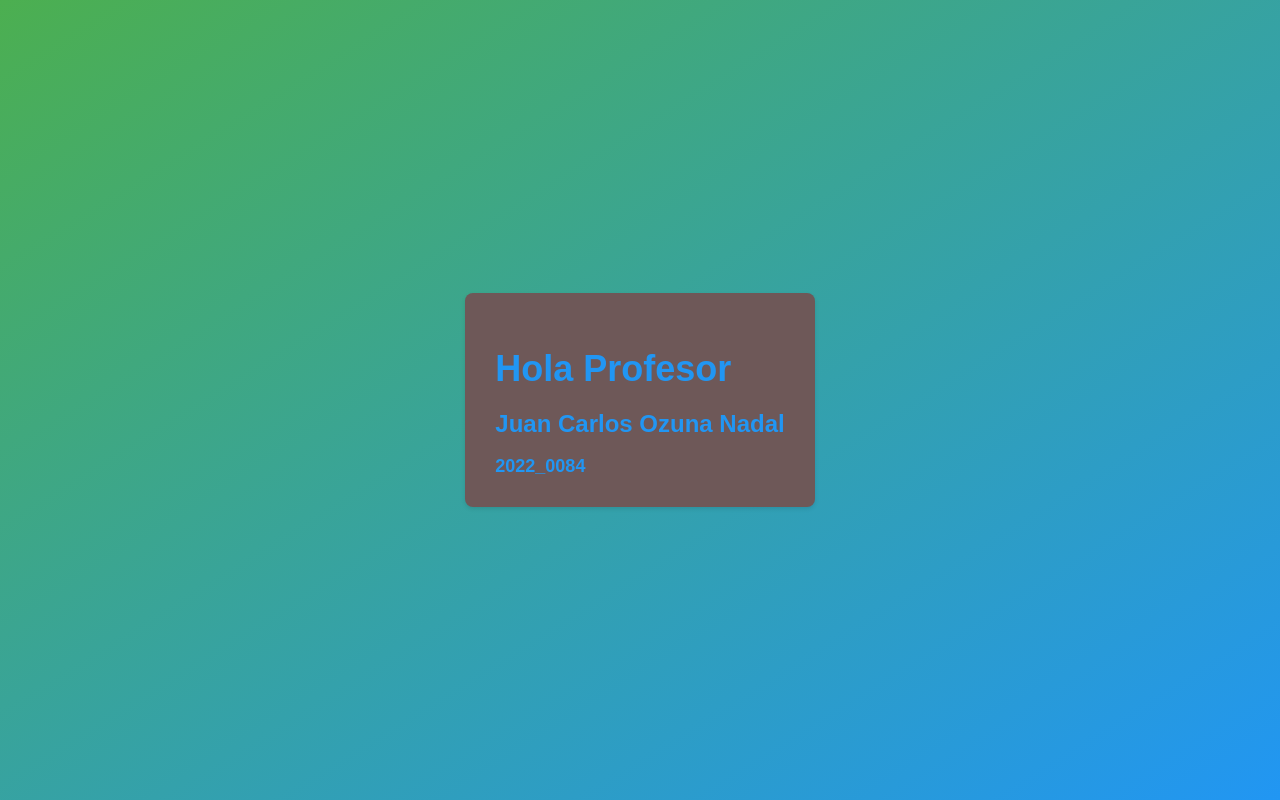
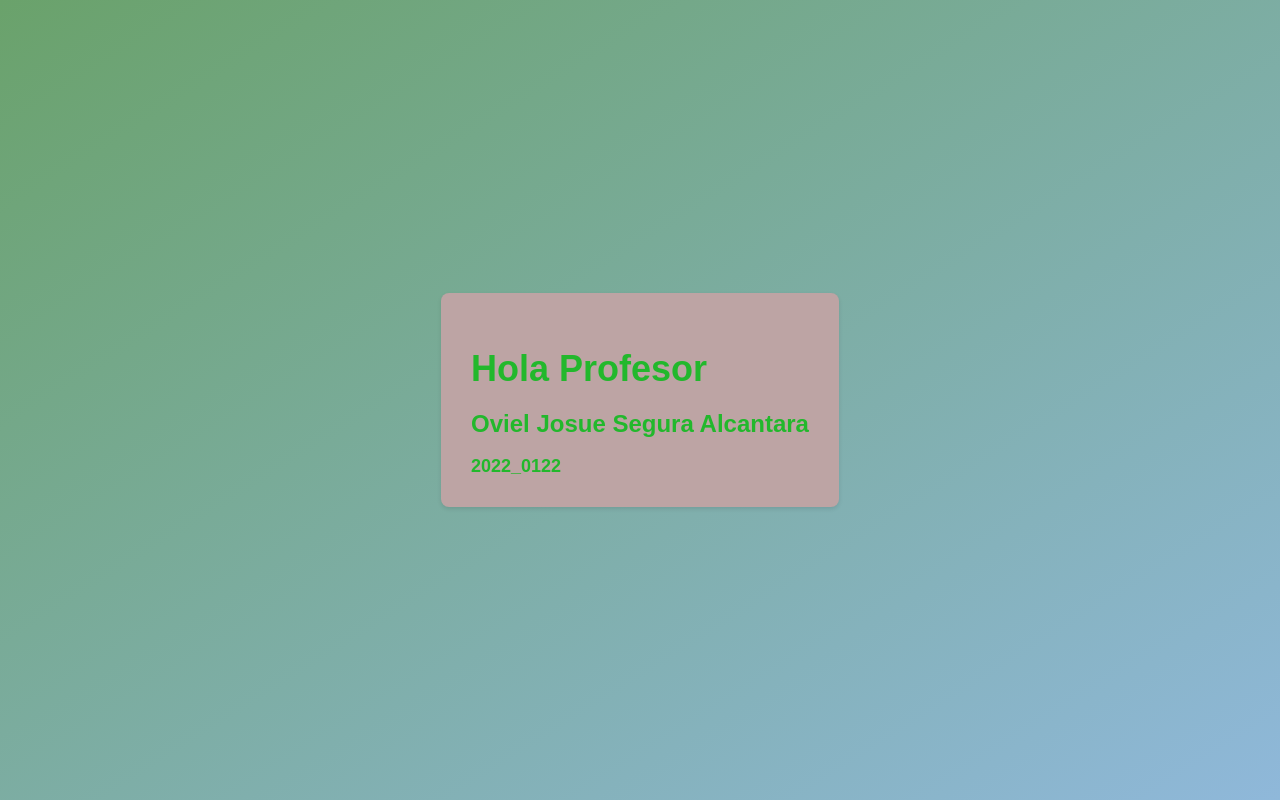
Before and after one commit to oviel123456/Webside_Electiva, a website: page index.html in a window 1280 px wide. Drawn offline with Linux system fonts and the light colour scheme.

Commit message:
Initial commit

```diff
--- a/index.html
+++ b/index.html
@@ -5,7 +5,7 @@
     <style>
         body {
             font-family: Arial, sans-serif;
-            background-image: linear-gradient(to bottom right, #4CAF50, #2196F3);
+            background-image: linear-gradient(to bottom right, #6aa26b, #8fb8da);
             margin: 0;
             padding: 0;
         }
@@ -19,7 +19,7 @@
         }
 
         .card {
-            background-color: #6e5858;
+            background-color: #bda4a4;
             border-radius: 8px;
             box-shadow: 0 2px 4px rgba(0, 0, 0, 0.1);
             padding: 30px;
@@ -33,19 +33,19 @@
 
         h1 {
             font-size: 36px;
-            color:  #2196F3;
+            color:  #22b82c;
             margin-bottom: 10px;
         }
 
         h2 {
             font-size: 24px;
-            color: #2196F3;
+            color: #22b82c;
             margin-bottom: 10px;
         }
 
         h3 {
             font-size: 18px;
-            color:  #2196F3;
+            color:  #22b82c;
             margin-bottom: 0;
         }
     </style>
@@ -57,10 +57,10 @@
                 Hola Profesor
             </h1>
             <h2>
-                Juan Carlos Ozuna Nadal
+                Oviel Josue Segura Alcantara
             </h2>
             <h3>
-                2022_0084
+                2022_0122
             </h3>
         </div>
     </div>
```
